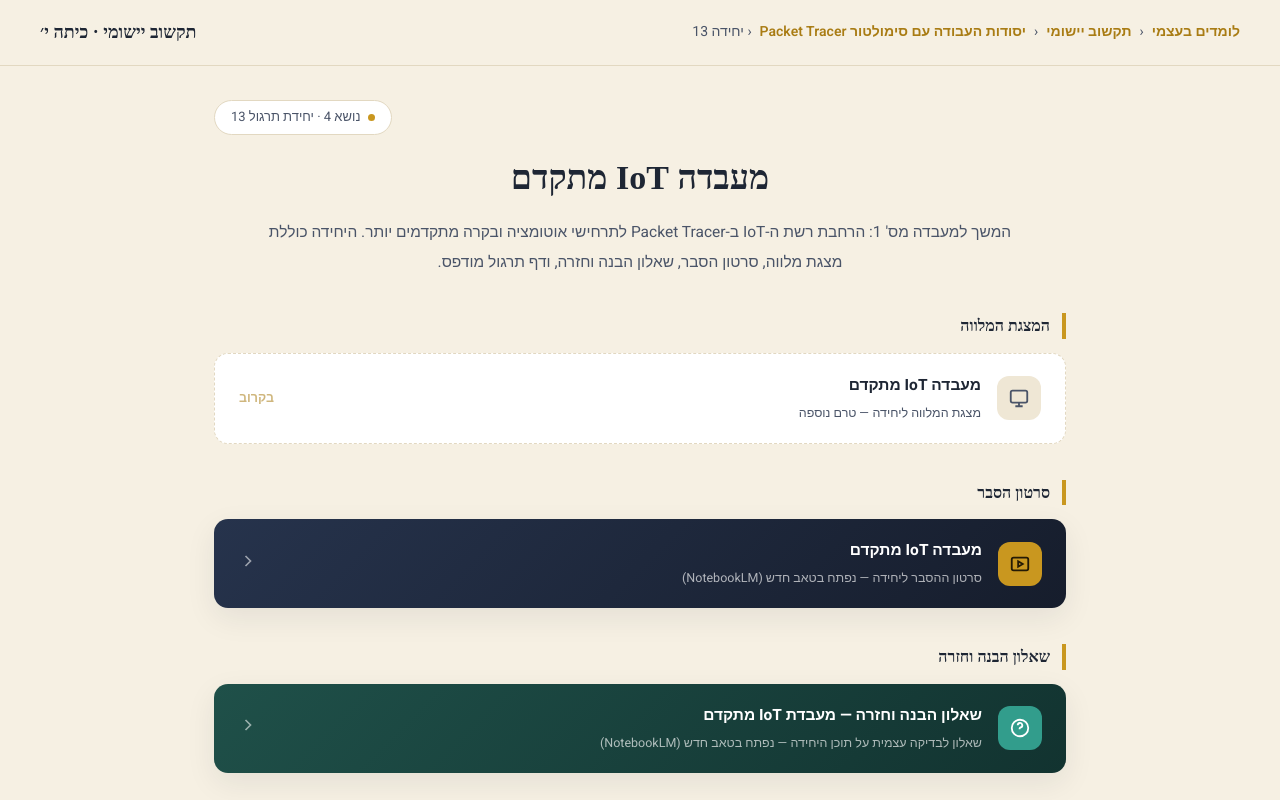
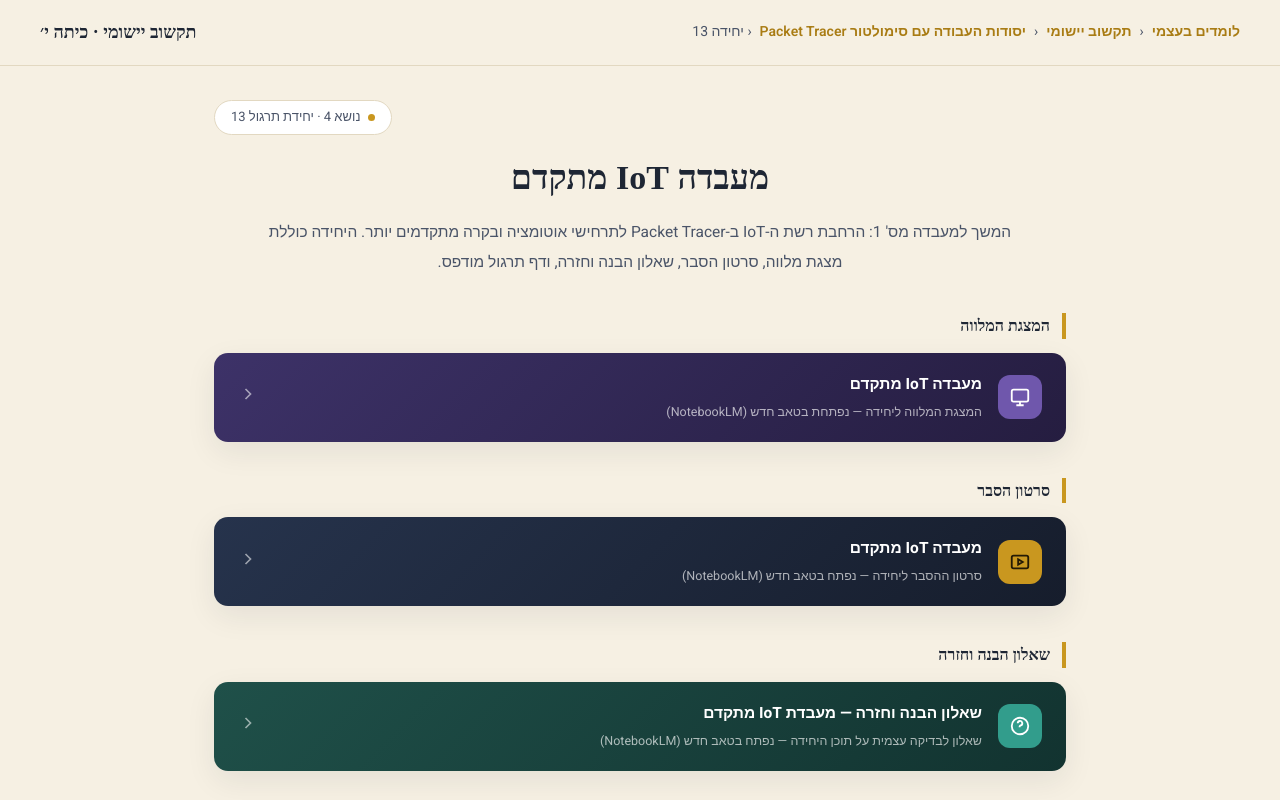
Before and after one commit to moti-lerner-proyektim/tikshuv-yesumi-10, a plain HTML site: page 04-13-mevada-iot-metukdam-packet-tracer.html in a window 1280 px wide. Shown: the top 800 px of the page. Drawn offline with Linux system fonts and the light colour scheme; a web font is replaced by a local one.

Commit message:
Update 04-13-mevada-iot-metukdam-packet-tracer.html

```diff
--- a/04-13-mevada-iot-metukdam-packet-tracer.html
+++ b/04-13-mevada-iot-metukdam-packet-tracer.html
@@ -164,18 +164,20 @@
 
     <div class="section-group">
       <div class="section-label">המצגת המלווה</div>
-      <div class="action-card pending">
+      <a class="action-card purple" href="https://notebook.google.com/notebook/be1b8c42-48f2-4871-88c3-4f1331d91720/artifact/2d527201-2c4b-4f43-9c93-17e118fc6dd3?utm_source=nlm_web_share&utm_medium=google_oo&utm_campaign=art_share_1&utm_content=&utm_smc=nlm_web_share_google_oo_art_share_1_" target="_blank" rel="noopener">
         <div class="ac-main">
           <div class="ac-icon">
             <svg viewBox="0 0 24 24" fill="none" stroke="currentColor" stroke-width="2"><rect x="3" y="4" width="18" height="13" rx="2"/><path d="M8 21h8M12 17v4"/></svg>
           </div>
           <div class="ac-text">
             <div class="ac-title">מעבדה IoT מתקדם</div>
-            <div class="ac-sub">מצגת המלווה ליחידה — טרם נוספה</div>
+            <div class="ac-sub">המצגת המלווה ליחידה — נפתחת בטאב חדש (NotebookLM)</div>
           </div>
         </div>
-        <div class="ac-chevron">בקרוב</div>
-      </div>
+        <div class="ac-chevron">
+          <svg viewBox="0 0 24 24" fill="none" stroke="currentColor" stroke-width="2"><path d="M9 6l6 6-6 6"/></svg>
+        </div>
+      </a>
     </div>
 
     <div class="section-group">
```
